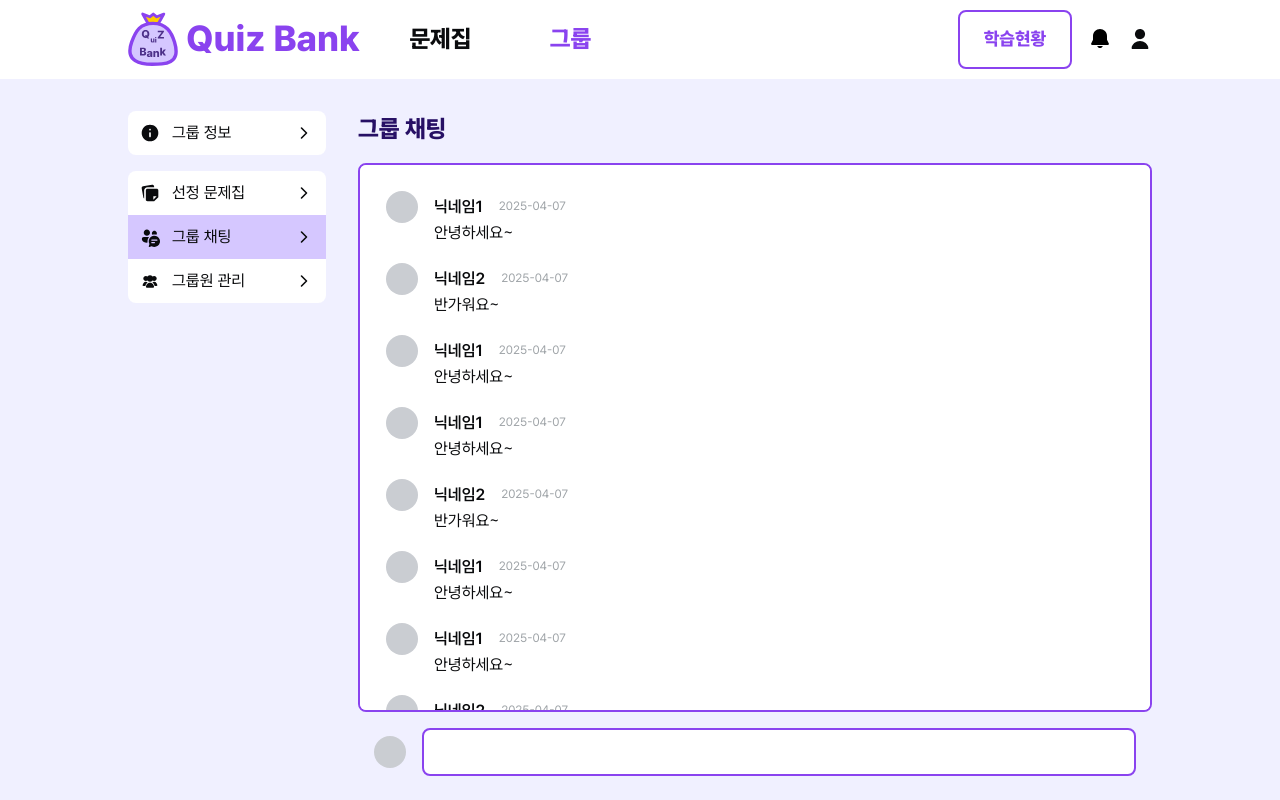
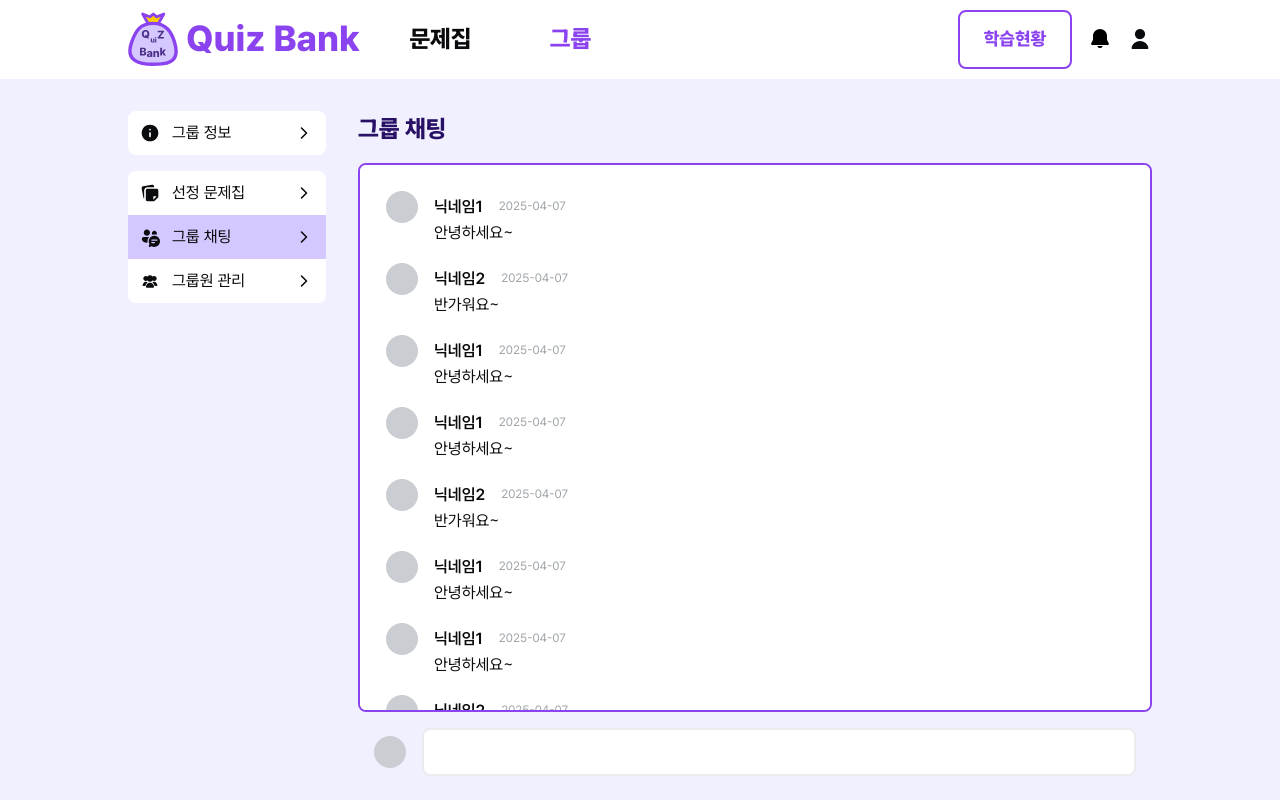
Before and after one commit to QuizBank-Dev/QuizBank-FE, a Next.js app: page /group/1/chat in a window 1280 px wide. Built offline with nearby package versions, Linux system fonts and the light colour scheme; no server answers.

Commit message:
🐛 그룹 채팅 페이지 input 스타일 수정

```diff
--- a/src/app/group/[groupId]/chat/_components/GroupChat.tsx
+++ b/src/app/group/[groupId]/chat/_components/GroupChat.tsx
@@ -146,7 +146,7 @@ export default function GroupChat({ groupId }: { groupId: string }) {
                 </div>
                 <input
                     type="text"
-                    className="btn-outline btn-pc-md w-full font-regular text-gray-900"
+                    className="input-solid input-mobile w-full font-regular text-gray-900 md:input-pc"
                 />
             </form>
         </section>
```
